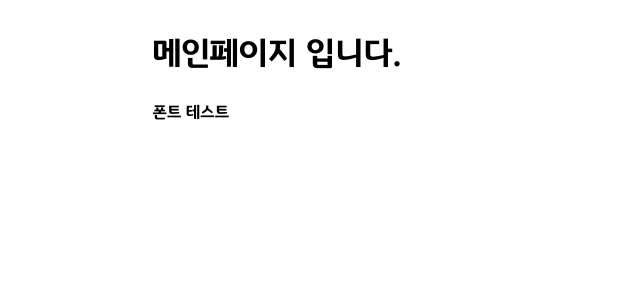
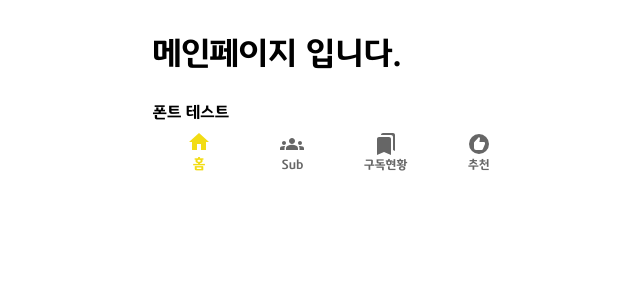
Before and after one commit to cna-bootcamp/subride-front-mono, a React (Create React App) app: page / in a window 1280 px wide. Shown: the top 300 px of the page, without its empty margins (301-941 px from the left). Built offline with nearby package versions, Linux system fonts and the light colour scheme; a web font is replaced by a local one.

Commit message:
:sparkles: Bottom navigation 추가
Bottom navigation 공통 컴포넌트

```diff
--- a/src/App.js
+++ b/src/App.js
@@ -1,11 +1,13 @@
 import { Route, Routes } from "react-router-dom";
 import Main from "./pages/main";
+import Sub from "./pages/sub";
 import Test from "./pages/test";
 
 function App() {
   return (
     <Routes>
       <Route path="/" element={<Main />} />
+      <Route path="/sub" element={<Sub />} />
       <Route path="/test" element={<Test />} />
     </Routes>
   );
--- /dev/null
+++ b/src/common/navigation.jsx
@@ -0,0 +1,54 @@
+import { BottomNavigation, BottomNavigationAction } from "@mui/material";
+import { Link } from "react-router-dom";
+import HomeIcon from "@mui/icons-material/Home";
+import GroupsIcon from "@mui/icons-material/Groups";
+import BookmarksIcon from "@mui/icons-material/Bookmarks";
+import RecommendIcon from "@mui/icons-material/Recommend";
+import { useState } from "react";
+import { memo } from "react";
+
+function Navigation() {
+  const [value, setValue] = useState(0);
+
+  return (
+    <BottomNavigation
+      showLabels
+      value={value}
+      onChange={(event, newValue) => {
+        setValue(newValue);
+      }}
+      sx={{
+        "& .Mui-selected, .Mui-selected > svg": {
+          color: "#F2DC14",
+        },
+      }}
+    >
+      <BottomNavigationAction
+        label="홈"
+        component={Link}
+        to="/"
+        icon={<HomeIcon />}
+      />
+      <BottomNavigationAction
+        label="Sub"
+        component={Link}
+        to="/sub"
+        icon={<GroupsIcon />}
+      />
+      <BottomNavigationAction
+        label="구독현황"
+        component={Link}
+        to="mypage"
+        icon={<BookmarksIcon />}
+      />
+      <BottomNavigationAction
+        label="추천"
+        component={Link}
+        to="/recommend"
+        icon={<RecommendIcon />}
+      />
+    </BottomNavigation>
+  );
+}
+
+export default memo(Navigation);
--- a/src/pages/main.jsx
+++ b/src/pages/main.jsx
@@ -1,8 +1,11 @@
+import Navigation from "../common/navigation";
+
 function Main() {
   return (
     <>
       <h1 style={{ fontFamily: "KBFGDisplayB" }}>메인페이지 입니다.</h1>
       <span>폰트 테스트</span>
+      <Navigation />
     </>
   );
 }
--- /dev/null
+++ b/src/pages/sub.jsx
@@ -0,0 +1,9 @@
+function Sub() {
+  return (
+    <>
+      <h1>SUB 페이지</h1>
+    </>
+  );
+}
+
+export default Sub;
```
